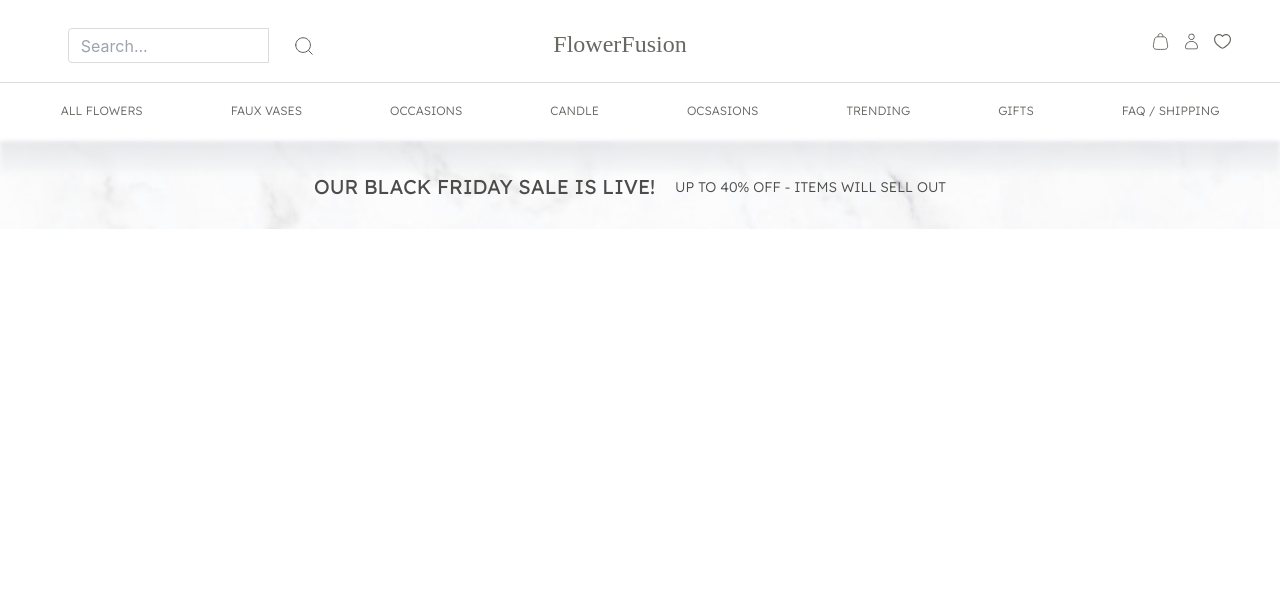
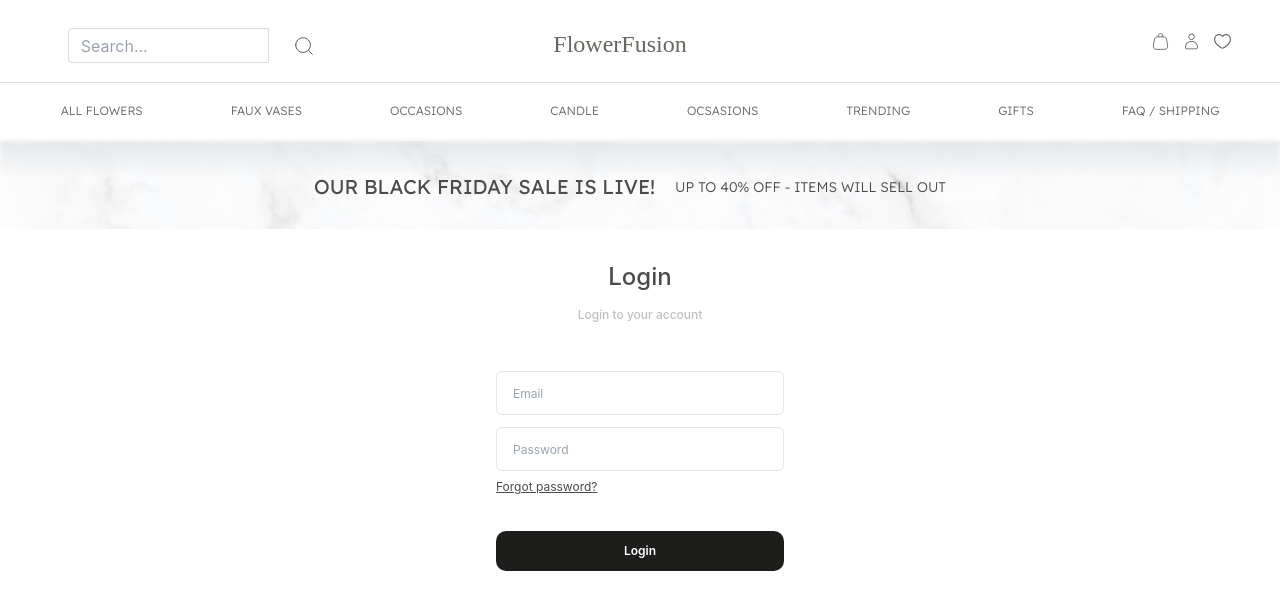
Before and after one commit to XuanThao03/FlowerFusion, a React (Create React App) app in the folder flowerfusion/: page /login in a window 1280 px wide. Shown: the top 610 px of the page. Built offline with nearby package versions, Linux system fonts and the light colour scheme; a web font is replaced by a local one.

Commit message:
dev:login

```diff
--- a/flowerfusion/src/App.js
+++ b/flowerfusion/src/App.js
@@ -16,7 +16,7 @@ export default function App() {
         <Routes>
           <Route path="/" exact={true} element={<Home />} />
           <Route path="/catalog" element={<Catalog />} />
-          <Route path="/" exact={true} element={<LoginInput />} />
+          <Route path="/login" exact={true} element={<LoginInput />} />
 
           {/* <Route path="/schedule" element={<Schedule />} />
           <Route path="/about" element={<About />} />
--- a/flowerfusion/src/components/header/Header.js
+++ b/flowerfusion/src/components/header/Header.js
@@ -40,7 +40,7 @@ export const Header = () => {
             </NavLink>
           </li>
           <li className={styles.icon}>
-            <NavLink to="/" exact={true}>
+            <NavLink to="/login" exact={true}>
               <img src={IC_Account} alt="Select Icon" />
             </NavLink>
           </li>
--- a/flowerfusion/src/components/login/login.js
+++ b/flowerfusion/src/components/login/login.js
@@ -2,22 +2,25 @@ import React from "react"
 import styles from "./logininput.module.scss"
 const LoginInput = () => {
     return (
-        <div className=" align-middle">
-            <h1 className="text-2xl font-medium text-main-color mt-8 ">Login</h1>
-            <p className="text-xs font-light text-argent mt-3.5">Login to your account</p>
-            <div className="text-xs font-light text-grey-main">
+        <div className=" align-middle flex flex-col items-center">
+            <h1 className="text-2xl font-lexend font-medium text-main-color mt-8 ">Login</h1>
+            <p className="text-xs font-medium text-argent mt-3.5">Login to your account</p>
+            <div className="text-xs font-normal text-grey-main">
                 <input
                 className="w-72 border-[1px] boder-gainsboro rounded-md h-11 p-4 mt-12 bg-transparent"
                 placeholder="Email"/>
             </div>
-            <div className="text-xs font-light text-grey-main">
+            <div className="text-xs font-normal text-grey-main">
                 <input
                 className="w-72 border-[1px] border-0.5 boder-gainsboro rounded-md h-11 p-4 mt-3 bg-transparent"
                 placeholder="Password"
                 type="password"/>
             </div>
-            <div className="text-xs font-light text-main-color mt-2">
-                <button className="underline">Forgot password?</button>
+            <div className="w-72 text-xs font-normal text-main-color mt-2">
+                <button className="underline ">Forgot password?</button>
+            </div>
+            <div className="mt-9" >
+                <button className="bg-button-black w-72 h-10 rounded-[10px] text-white text-xs font-semibold" >Login</button>
             </div>
         </div>
 
--- a/flowerfusion/tailwind.config.js
+++ b/flowerfusion/tailwind.config.js
@@ -4,6 +4,7 @@ module.exports = {
   theme: {
     extend: {
       colors: {
+        "white" : "#FFFFFF",
         "granite-gra": "#676862",
         "dark-liver": "#505050",
         argent: "#BFBFBF",
@@ -14,7 +15,10 @@ module.exports = {
         "white-coffee": "#E7E1D7",
         bone: "#DAD3C7",
         "spanish-gray": "#999A95",
+        "main-color" : "#4C4A4A",
+        "grey-main" : "#BFBFBF",
         quartz: "#4c4c4a",
+        "button-black" : "#1D1D1C",
       },
       fontFamily: {
         Ephesis: ["Ephesis"],
```
